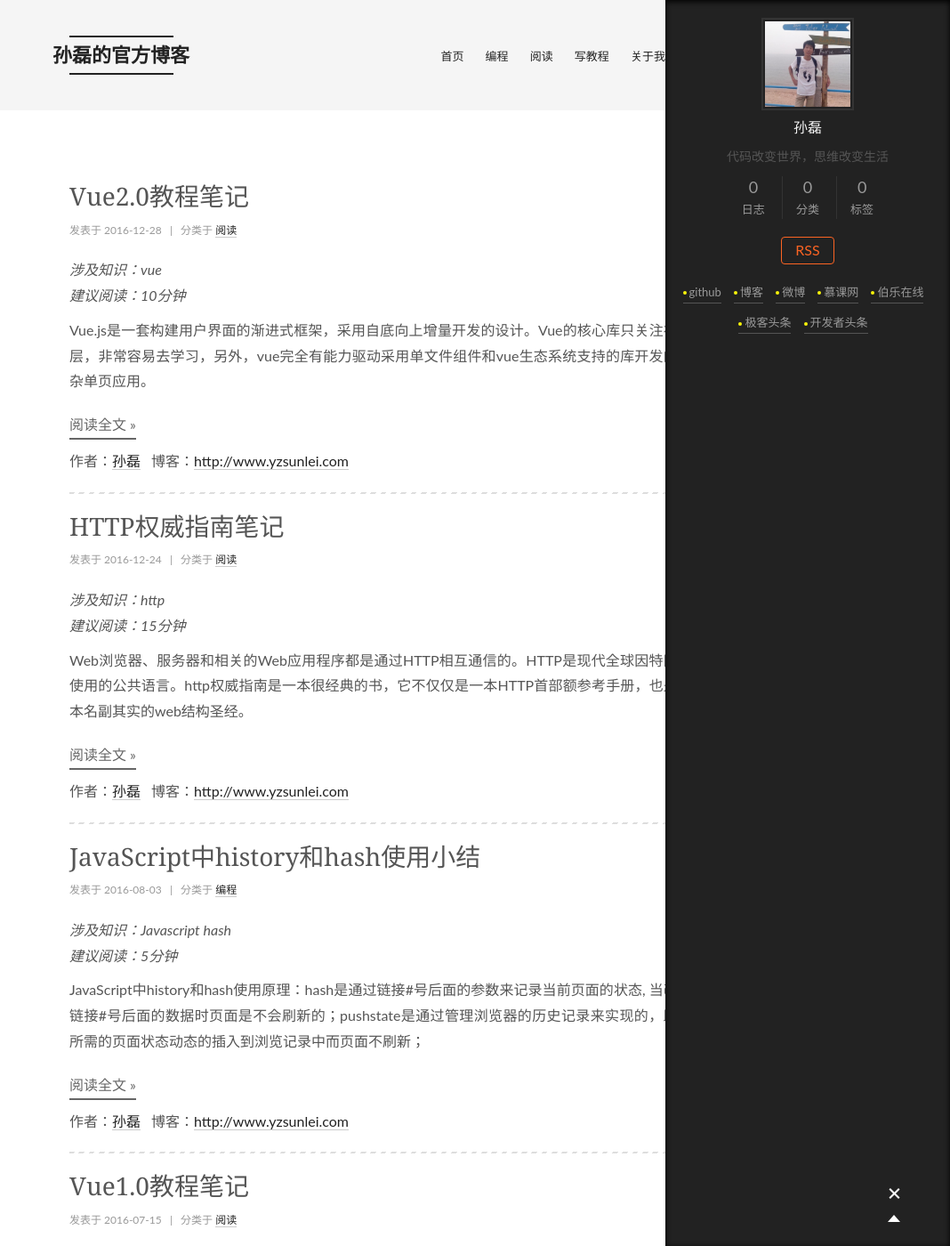
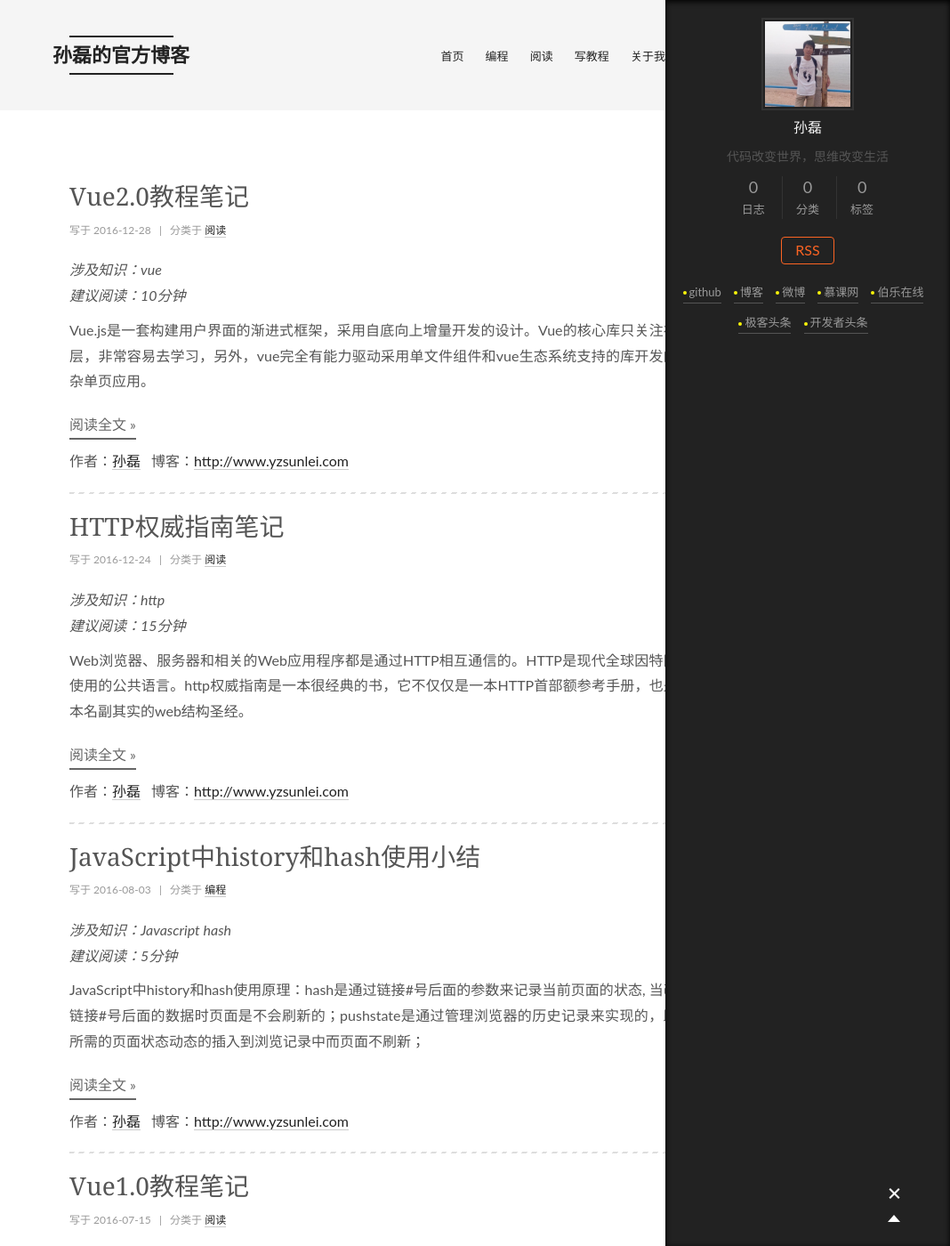
Before and after one commit to yzsunlei/yzsunlei.github.io, a Jekyll site: the page built from index.html, in a window 1280 px wide and 1400 px high. Shown: the whole window at 89% size, without its empty margins (212-1280 px from the left). Built offline with Jekyll 4.4.1, drawn with Linux system fonts in a browser that asks for light colours.

Commit message:
update the layout

```diff
--- a/index.html
+++ b/index.html
@@ -14,7 +14,7 @@
             </h1>
             <div class="post-meta">
                 <span class="post-time">
-                    发表于 {{ post.date | date: "%Y-%m-%d"}}
+                    写于 {{ post.date | date: "%Y-%m-%d"}}
                 </span>
                 <span class="post-category">
                     &nbsp; | &nbsp; 分类于
```
